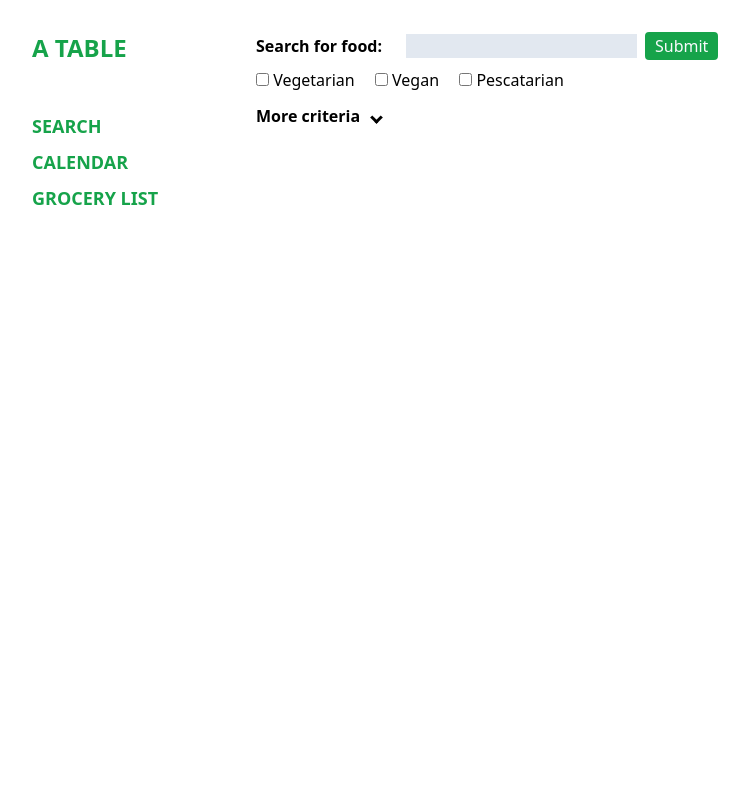
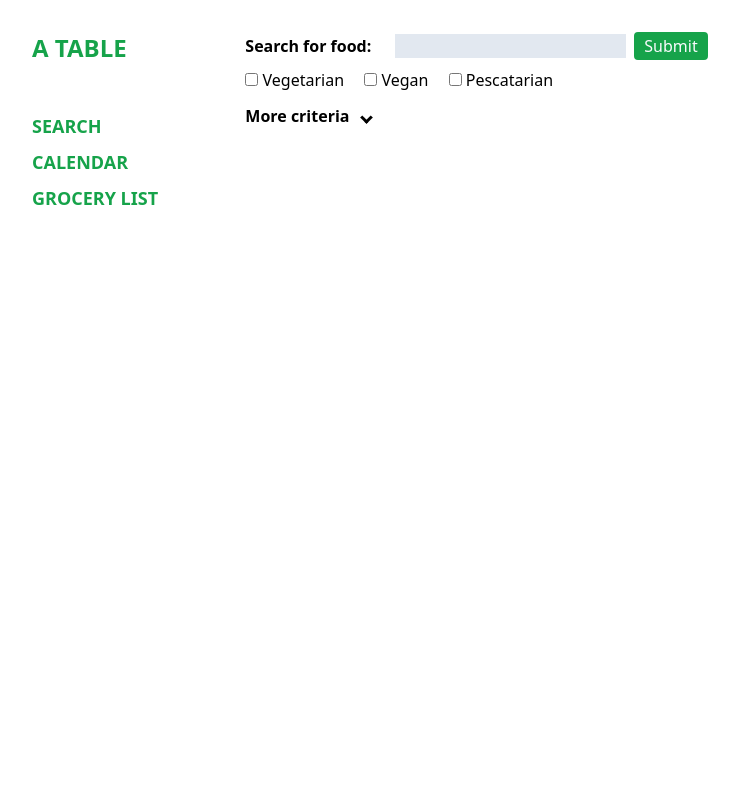
Before and after one commit to AxelBroeglin/a-table, a PHP site: page / in a window 1280 px wide. Shown: the whole page, without its empty margins (0-749 px from the left). Run offline with PHP 8.4, Linux system fonts and the light colour scheme.

Commit message:
Work on layout

```diff
--- a/public/index.html
+++ b/public/index.html
@@ -7,7 +7,7 @@
 </head>
 <body class="flex">
 
-  <div class="h-screen w-1/5"><!-- Header -->
+  <div class="h-screen w-2/12"><!-- Header -->
     <nav class="fixed flex flex-col text-green-600">
       <div>
         <h1 class="font-bold p-8 uppercase text-2xl">
@@ -24,7 +24,7 @@
     </nav>
   </div><!-- End of header -->
 
-  <main class="py-8 w-4/5">
+  <main class="pt-8 pl-8 w-10/12">
     <div id="content-container">
       <!-- Search container -->
       <div id="search-section">
--- a/public/styles.css
+++ b/public/styles.css
@@ -969,6 +969,10 @@ video {
   padding-bottom: 1.5rem;
 }
 
+.pt-8 {
+  padding-top: 2rem;
+}
+
 .text-center {
   text-align: center;
 }
```
